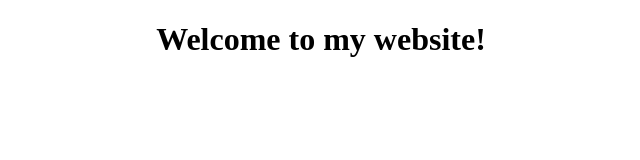
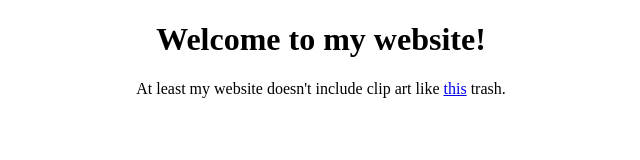
Before and after one commit to matttodd/matttodd.github.io-retired, a plain HTML site: page index.html in a window 1280 px wide. Shown: the whole page, without its empty margins (319-959 px from the left). Drawn offline with Linux system fonts and the light colour scheme.

Commit message:
I added insults

```diff
--- a/index.html
+++ b/index.html
@@ -6,5 +6,6 @@
 <body>
   <div align="center">
     <h1>Welcome to my website!</h1>
+    <p>At least my website doesn't include clip art like <a href="http://tgreenwald.com/">this</a> trash.</p>
   </div>
 </body>
```
